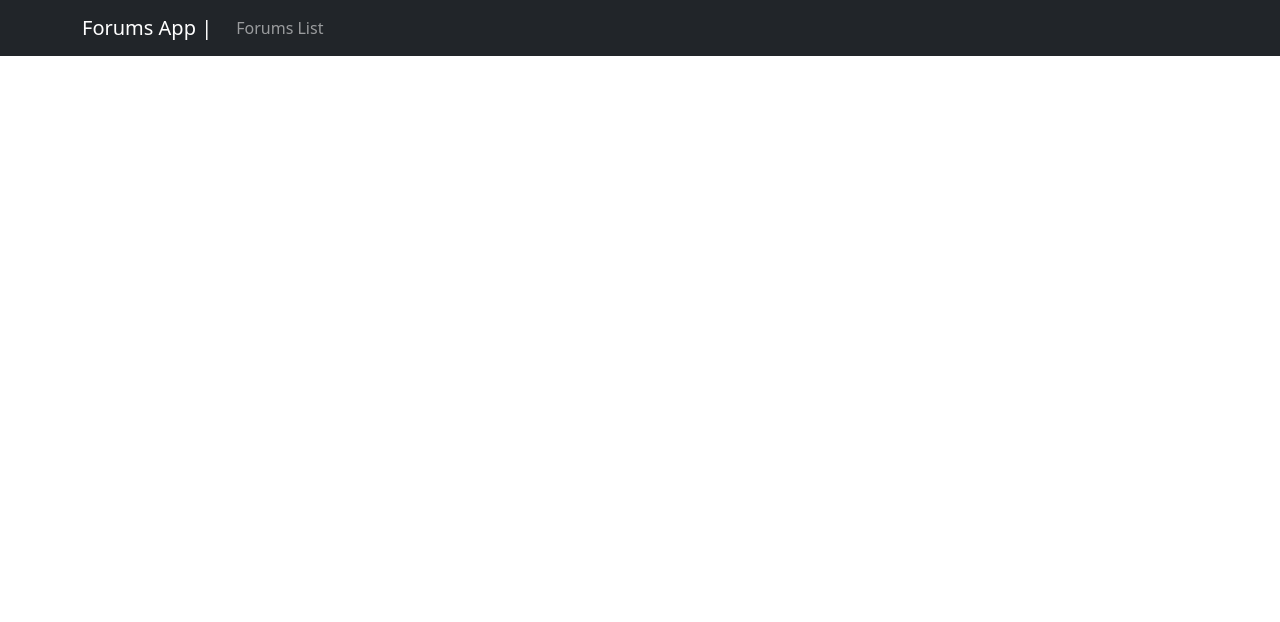
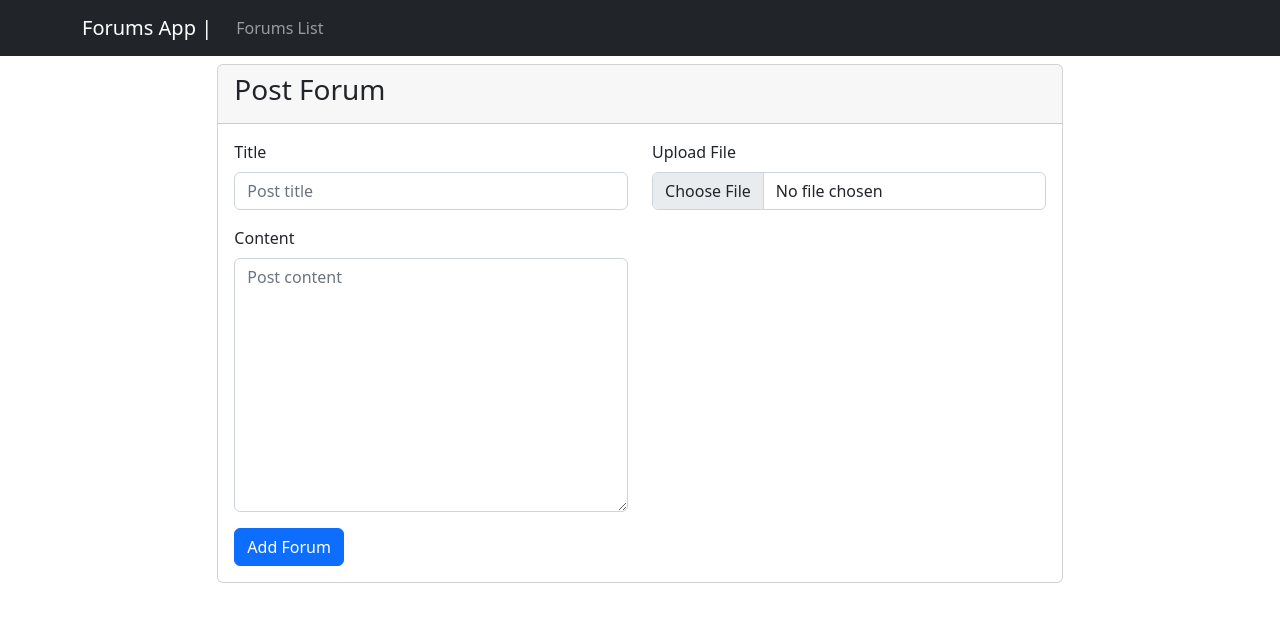
Before and after one commit to eidankhan/forums-app-frontend, a React (Create React App) app: page /add-forum in a window 1280 px wide. Shown: the top 622 px of the page. Built offline with nearby package versions, Linux system fonts and the light colour scheme.

Commit message:
Save post form was added

```diff
--- a/src/App.js
+++ b/src/App.js
@@ -3,6 +3,7 @@ import { ForumsList } from './components/ForumsList';
 import { BrowserRouter as Router, Routes, Route } from 'react-router-dom';
 import { LoginForm } from './components/LoginForm';
 import { RegistrationForm } from './components/RegistrationForm';
+import { AddForum } from './components/AddForum';
 
 function App() {
 
@@ -14,6 +15,7 @@ function App() {
           <Route exact path='/' element={< ForumsList />}></Route>
           <Route exact path='/login' element={< LoginForm />}></Route>
           <Route exact path='/register' element={< RegistrationForm />}></Route>
+          <Route exact path='/add-forum' element={< AddForum />}></Route>
         </Routes>
       </div>
     </Router>
--- /dev/null
+++ b/src/components/AddForum.js
@@ -0,0 +1,101 @@
+import React, { useState } from 'react'
+import { Button, Card, Col, Form, Row } from 'react-bootstrap'
+
+export const AddForum = () => {
+    const [title, setTitle] = useState();
+    const [file, setFile] = useState(null);
+    const [previewUrl, setPreviewUrl] = useState(null);
+
+    const handleFileChange = (event) => {
+        const selectedFile = event.target.files[0];
+
+        if (selectedFile) {
+            setFile(selectedFile);
+
+            const reader = new FileReader();
+            reader.onload = () => {
+                setPreviewUrl(reader.result);
+            };
+            reader.readAsDataURL(selectedFile);
+        }
+    };
+    return (
+        <>
+            <Row className='mt-5'>
+                <Col></Col>
+                <Col md={8}>
+                    <Card className='mx-auto bg-white text-dark mt-3' style={{ maxWidth: '60rem' }}>
+                        <Card.Header> <h3> Post Forum </h3> </Card.Header>
+                        <Card.Body>
+                            <Row>
+                                <Col>
+                                    <Form.Label>Title</Form.Label>
+                                    <Form.Control
+                                        type="text"
+                                        placeholder="Post title"
+                                        value={title}
+                                        onChange={(event) => setTitle(event.target.value)}
+                                    />
+                                </Col>
+                                <Col>
+                                    <Form.Label>Upload File</Form.Label>
+                                    <Form.Control
+                                        type="file" accept="image/*,video/*" onChange={handleFileChange}
+                                    />
+                                </Col>
+                            </Row>
+                            <Row className='mt-3'>
+                                <Col>
+                                    <Form.Label>Content</Form.Label>
+                                    <Form.Control
+                                        as="textarea" rows={10}
+                                        placeholder="Post content"
+                                        value={title}
+                                        onChange={(event) => setTitle(event.target.value)}
+                                    /></Col>
+                                <Col>
+                                    {
+                                        previewUrl && <Form.Label>Preview</Form.Label>
+                                    }
+                                    {previewUrl && (
+                                        <div>
+                                            {file.type.includes('image') ? (
+                                                <img
+                                                    src={previewUrl}
+                                                    alt="Preview"
+                                                    style={{ maxHeight: '16rem' }}
+
+                                                />
+                                            ) : (
+                                                <video
+                                                    src={previewUrl}
+                                                    controls
+                                                    style={{ maxWidth: '28rem' }}
+                                                />
+                                            )}
+                                        </div>
+                                    )}
+                                </Col>
+                                <Row className='mt-3'>
+                                    <Col>
+                                        <Form.Group controlId="formBasicPassword">
+                                            <Button
+                                                variant="primary"
+                                            >
+                                                Add Forum
+                                            </Button>
+                                        </Form.Group>
+                                    </Col>
+                                </Row>
+                            </Row>
+
+                        </Card.Body>
+                    </Card>
+                </Col>
+                <Col></Col>
+            </Row>
+
+
+        </>
+    )
+}
--- a/src/components/FixedNavbar.js
+++ b/src/components/FixedNavbar.js
@@ -36,6 +36,9 @@ export const FixedNavbar = () => {
         {isUserLoggedIn &&
           <Navbar.Collapse className="justify-content-end">
             <Nav>
+              <LinkContainer to="/add-forum">
+                <Nav.Link>Add Forum</Nav.Link>
+              </LinkContainer>
               <LinkContainer to="/">
                 <Nav.Link>Profile</Nav.Link>
               </LinkContainer>
```
